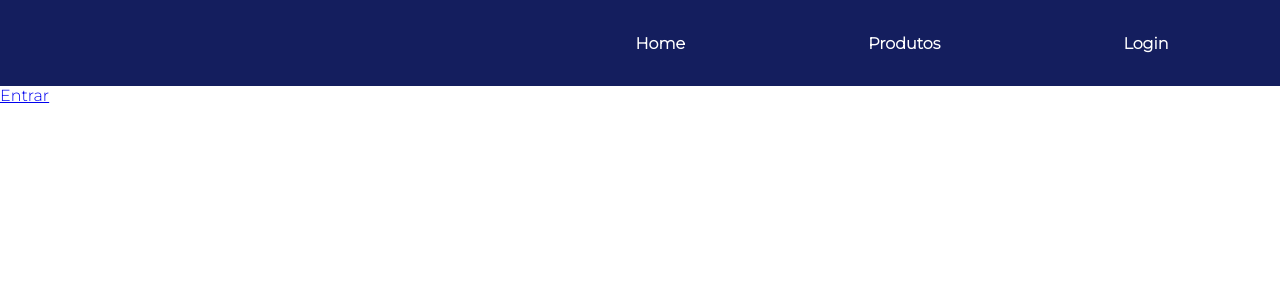
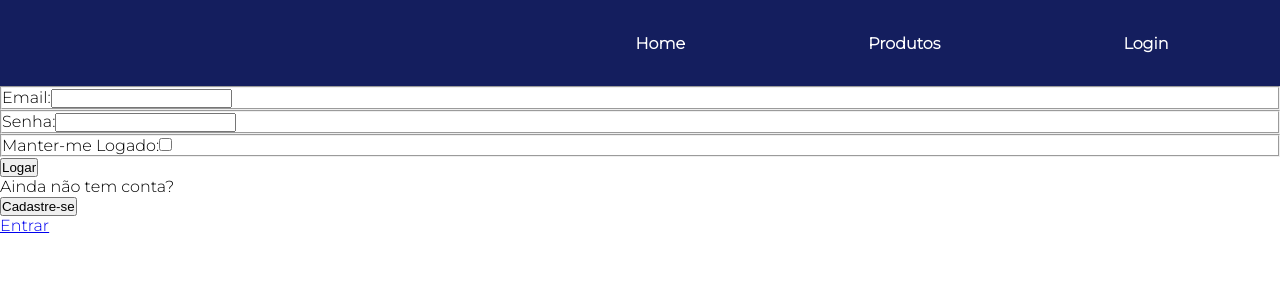
Before and after one commit to Jessica-s-paiva/LojaInformatica, a React (Vite) app in the folder site-reactjs/: page /login in a window 1280 px wide. Shown: the top 300 px of the page. Built offline with nearby package versions, Linux system fonts and the light colour scheme.

Commit message:
criando formulario

```diff
--- /dev/null
+++ b/site-reactjs/src/Components/FormLogin/FormLogin.jsx
@@ -0,0 +1,34 @@
+import React from 'react'
+
+const FormLogin = () => {
+  return (
+    <div>
+        <form>
+        <fieldset>
+          <label htmlFor="">Email:</label>
+          <input type="email"/>
+        </fieldset>
+
+        <fieldset>
+          <label htmlFor="">Senha:</label>
+          <input type="password"/>
+        </fieldset>
+
+        <fieldset>
+          <label htmlFor="">Manter-me Logado:</label>
+          <input type="checkbox"/>
+        </fieldset>
+
+        <button>Logar</button>
+        </form>
+
+        <section>
+            <p>Ainda não tem conta?</p>
+            <button>Cadastre-se</button>
+        </section>
+    </div>
+
+  )
+}
+
+export default FormLogin
--- a/site-reactjs/src/Pages/Login/Login.jsx
+++ b/site-reactjs/src/Pages/Login/Login.jsx
@@ -1,8 +1,10 @@
 import React from 'react'
 import {Link} from 'react-router-dom'
+import FormLogin from '../../Components/FormLogin/FormLogin'
 const Login = () => {
   return (
     <div>
+      <FormLogin />
       <div>
         <Link to='/administrador'>Entrar</Link>
       </div>
```
Also changed, not shown: site-reactjs/src/Components/FormLogin/FormLogin.module.css (added).
